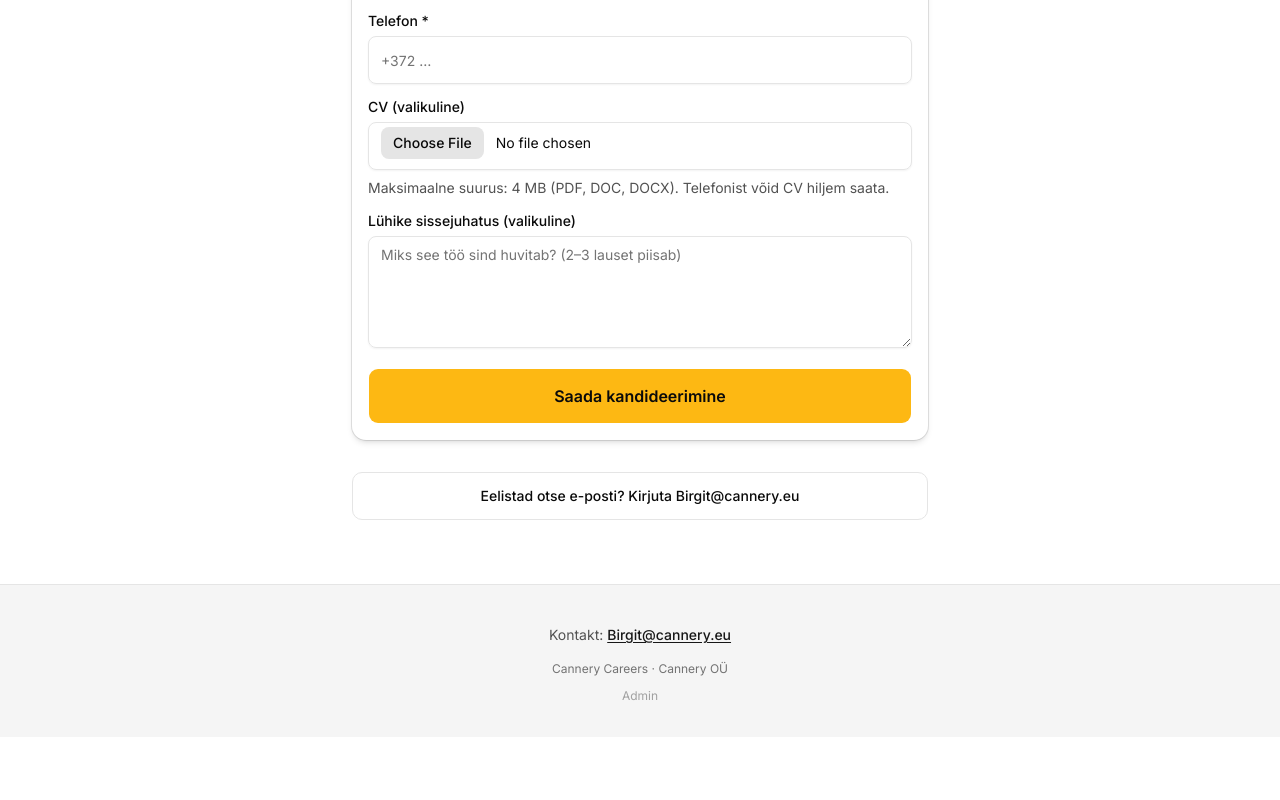
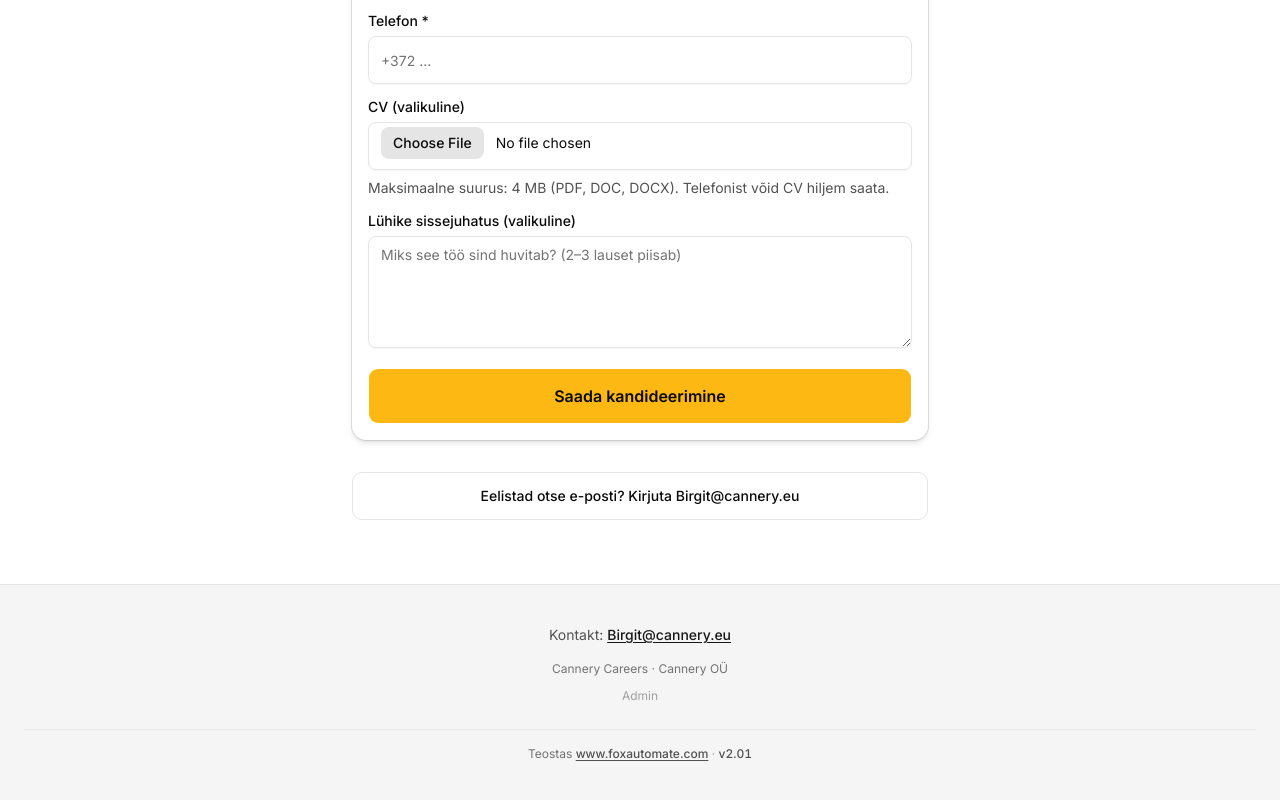
Before and after one commit to FoxAutomate/Job_system, a Next.js app: page / in a window 1280 px wide. Shown: the part 1004-1804 px from the top of the page. Before the commit the page ends 1741 px from the top, so only its background shows below. Built offline with nearby package versions, Linux system fonts and the light colour scheme; no server answers; the database is empty.

Commit message:
feat: footer credits foxautomate.com + v2.01 build marker
Made-with: Cursor

```diff
--- a/src/app/admin/layout.tsx
+++ b/src/app/admin/layout.tsx
@@ -1,5 +1,6 @@
 import { AdminHomeLink } from "@/components/admin/AdminHomeLink";
 import { AdminNav } from "@/components/admin/AdminNav";
+import { SiteFooterCredits } from "@/components/SiteFooterCredits";
 import { auth } from "@/auth";
 
 export default async function AdminLayout({
@@ -10,14 +11,15 @@ export default async function AdminLayout({
   const session = await auth();
 
   return (
-    <div className="min-h-dvh bg-neutral-100">
+    <div className="flex min-h-dvh flex-col bg-neutral-100">
       {session ? <AdminNav /> : null}
-      <div className="mx-auto max-w-5xl px-4 py-8 sm:px-6">{children}</div>
+      <div className="mx-auto max-w-5xl flex-1 px-4 py-8 sm:px-6">{children}</div>
       {!session ? (
-        <p className="pb-6 text-center text-sm text-neutral-500">
+        <p className="pb-4 text-center text-sm text-neutral-500">
           <AdminHomeLink />
         </p>
       ) : null}
+      <SiteFooterCredits className="mt-auto border-t border-neutral-200/90 bg-neutral-100/90" />
     </div>
   );
 }
--- /dev/null
+++ b/src/components/SiteFooterCredits.tsx
@@ -0,0 +1,37 @@
+"use client";
+
+import { APP_VERSION } from "@/lib/app-version";
+import { useLocale } from "@/lib/i18n/locale-context";
+import { cn } from "@/lib/utils";
+
+export function SiteFooterCredits({ className }: { className?: string }) {
+  const { t } = useLocale();
+
+  return (
+    <div
+      className={cn(
+        "px-4 py-3 text-center text-xs text-neutral-500 sm:px-6",
+        className
+      )}
+    >
+      <p>
+        {t.footerMadeByPrefix}{" "}
+        <a
+          href="https://www.foxautomate.com"
+          target="_blank"
+          rel="noopener noreferrer"
+          className="font-medium text-neutral-600 underline underline-offset-2 hover:text-neutral-900"
+        >
+          www.foxautomate.com
+        </a>
+        <span className="text-neutral-400"> · </span>
+        <span
+          className="tabular-nums font-medium text-neutral-600"
+          title={`v${APP_VERSION}`}
+        >
+          v{APP_VERSION}
+        </span>
+      </p>
+    </div>
+  );
+}
--- a/src/components/home/HomePageFooter.tsx
+++ b/src/components/home/HomePageFooter.tsx
@@ -2,6 +2,7 @@
 
 import Link from "next/link";
 
+import { SiteFooterCredits } from "@/components/SiteFooterCredits";
 import { useLocale } from "@/lib/i18n/locale-context";
 
 type HomePageFooterProps = {
@@ -33,6 +34,7 @@ export function HomePageFooter({ defaultMail }: HomePageFooterProps) {
           {t.homeFooterAdmin}
         </Link>
       </p>
+      <SiteFooterCredits className="mt-6 border-t border-neutral-200/80 bg-transparent pt-4" />
     </footer>
   );
 }
--- a/src/components/jobs/JobPageFooter.tsx
+++ b/src/components/jobs/JobPageFooter.tsx
@@ -2,6 +2,7 @@
 
 import Link from "next/link";
 
+import { SiteFooterCredits } from "@/components/SiteFooterCredits";
 import { useLocale } from "@/lib/i18n/locale-context";
 
 type JobPageFooterProps = {
@@ -38,6 +39,7 @@ export function JobPageFooter({
         </Link>
       </p>
       <p className="mt-4 text-xs text-neutral-500">{t.jobFooterCompany}</p>
+      <SiteFooterCredits className="mt-6 border-t border-neutral-200/80 bg-transparent pt-4" />
     </footer>
   );
 }
--- /dev/null
+++ b/src/lib/app-version.ts
@@ -0,0 +1,2 @@
+/** Public UI version — bump when releasing; shown in footer to verify deployments. */
+export const APP_VERSION = "2.01";
--- a/src/lib/i18n/messages.ts
+++ b/src/lib/i18n/messages.ts
@@ -169,6 +169,7 @@ export type Messages = {
   adminAppFilterLabel: string;
   adminAppFilterAll: string;
   adminCvRatingClear: string;
+  footerMadeByPrefix: string;
 };
 
 const et: Messages = {
@@ -353,6 +354,7 @@ const et: Messages = {
   adminAppFilterLabel: "Filtreeri kuulutuse järgi",
   adminAppFilterAll: "Kõik kuulutused",
   adminCvRatingClear: "Tühista hinne",
+  footerMadeByPrefix: "Teostas",
 };
 
 const en: Messages = {
@@ -536,6 +538,7 @@ const en: Messages = {
   adminAppFilterLabel: "Filter by job post",
   adminAppFilterAll: "All job posts",
   adminCvRatingClear: "Clear score",
+  footerMadeByPrefix: "Made by",
 };
 
 export const messages: Record<Locale, Messages> = { et, en };
```
